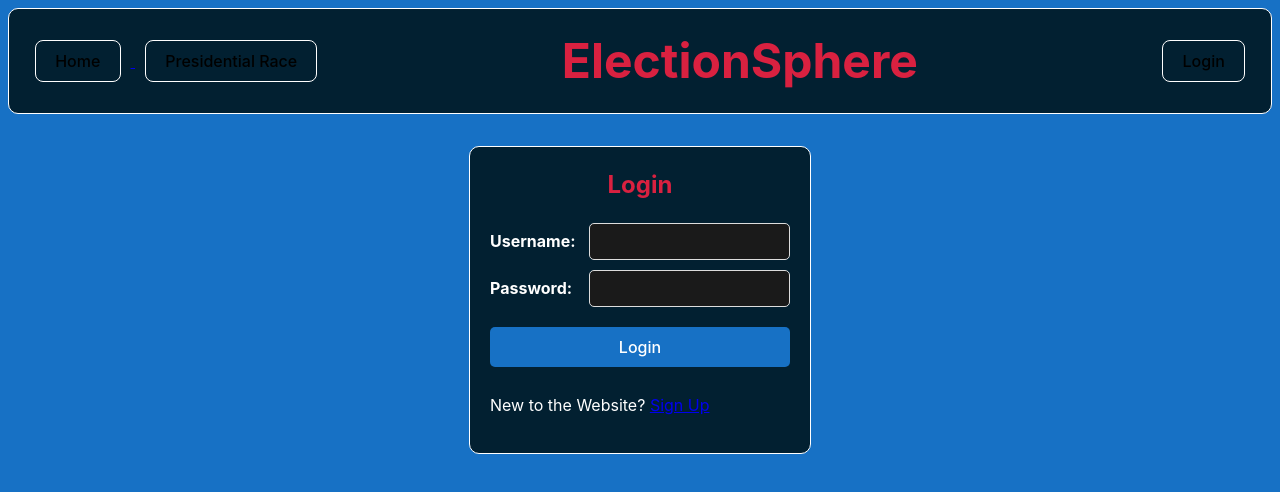
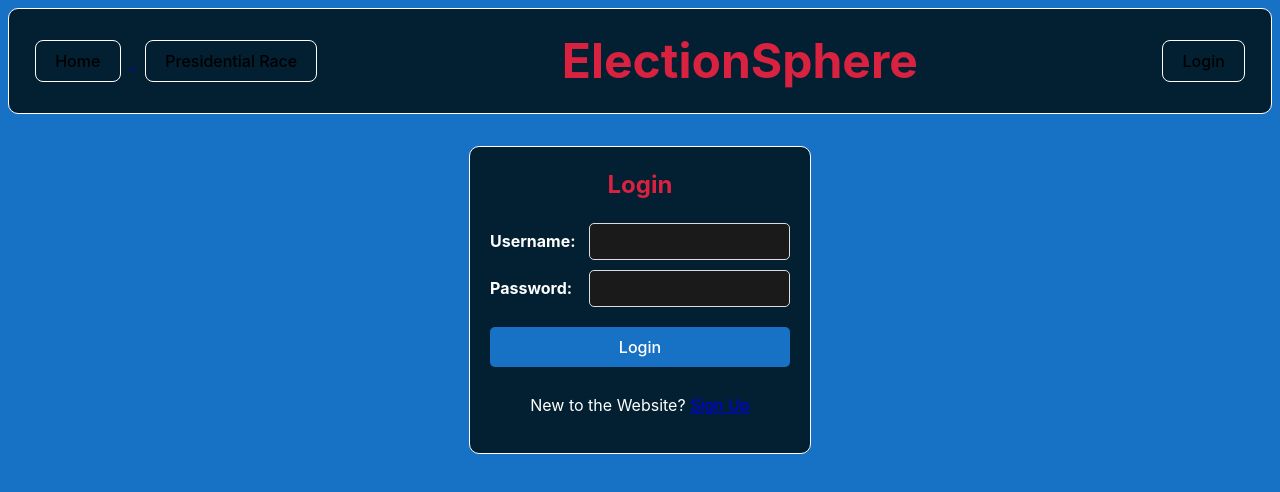
Before and after one commit to carlosm4247/electionsphere, a React (Vite) app in the folder capstone-ui/: page /login in a window 1280 px wide. Shown: the top 492 px of the page. Built offline with nearby package versions, Linux system fonts and the light colour scheme.

Commit message:
Centers map in presidential race page.

```diff
--- a/capstone-ui/src/Components/App/App.css
+++ b/capstone-ui/src/Components/App/App.css
@@ -1,3 +1,8 @@
+
+#root {
+  text-align: center;
+}
+
 .app {
   min-height: 100vh;
 }
```
